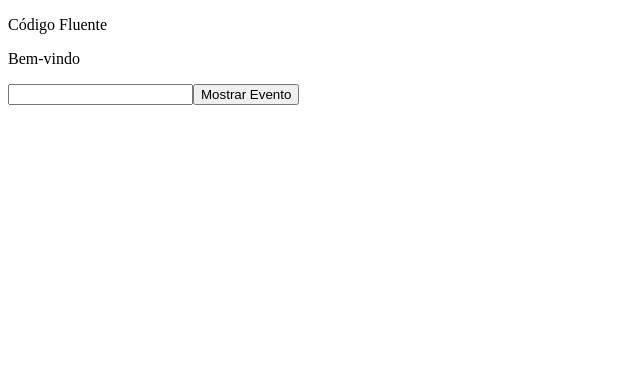
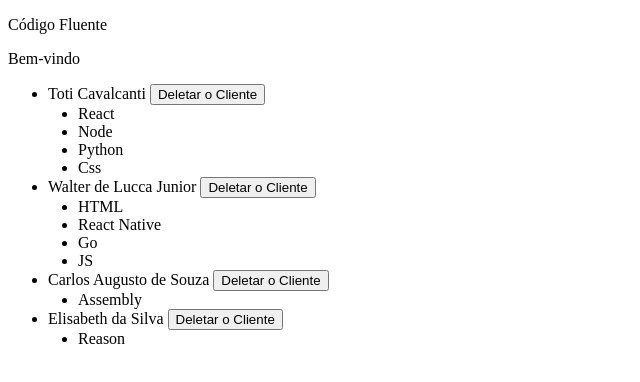
Before and after one commit to toticavalcanti/react-from-scratch-with-webpack, a React app: page / in a window 1280 px wide. Shown: the top 382 px of the page, without its empty margins (0-640 px from the left). Built offline with nearby package versions, Linux system fonts and the light colour scheme.

Commit message:
organization codes in files and folders

```diff
--- a/src/App.jsx
+++ /dev/null
@@ -1,29 +0,0 @@
-import React from 'react';
-
-const App = () => {
-
-  const name = "Código Fluente";
-
-  const handleChange = (e) => {
-    const { value } = e.target
-    console.log(value)
-  }
-
-  const showEvent = (e) => {
-    alert('Evento clicado!')
-    console.log(e)
-    name
-  }
-
-  const Button = <button onClick={showEvent}>Mostrar Evento</button>
-
-  return(
-      <div>
-        <p>Código Fluente</p>
-        <p>Bem-vindo</p>
-        <input onChange={handleChange} />
-        {Button}
-      </div>
-    )
-  }
-export default App;
--- /dev/null
+++ b/src/components/Button.jsx
@@ -0,0 +1,7 @@
+import React from 'react'
+
+const Button = ({ children, onClick }) => (
+  <button onClick={onClick}>{children}</button>
+)
+
+export default Button;
--- /dev/null
+++ b/src/containers/App.jsx
@@ -0,0 +1,41 @@
+import React from "react";
+import mock from '../mock';
+import Button from '../components/Button';
+
+const App = () => {
+
+  const handleClick = (id) => {
+    console.log('deletar cliente')
+    alert(`ID do cliente: ${id}`)
+  }
+
+  const renderCustomers = (customer) => {
+    return (
+      <div key={`customer-${customer.id}`}>
+        <li>{customer.name}  <Button onClick={() => handleClick(customer.id)}>Deletar o Cliente</Button></li>
+        {customer.skills.map(renderSkills)}
+      </div>
+    )
+  }
+
+  const renderSkills = (skill, index) => {
+    return (
+      <div style={{ paddingLeft: '30px' }} key={`skill-${index}`}>
+        <li>{skill}</li>
+      </div>
+    )
+  }
+
+  return (
+    <div>
+      <p>Código Fluente</p>
+      <p>Bem-vindo</p>
+      <div>
+        <ul>
+          {mock.map(renderCustomers)}
+        </ul>
+      </div>
+    </div>
+  );
+};
+export default App;
--- /dev/null
+++ b/src/mock.js
@@ -0,0 +1,25 @@
+
+const mock = [
+  {
+    id: 1,
+    name: 'Toti Cavalcanti',
+    skills: ['React', 'Node', 'Python', 'Css']
+  },
+  {
+    id: 2,
+    name: 'Walter de Lucca Junior',
+    skills: ['HTML', 'React Native', 'Go', 'JS']
+  },
+  {
+    id: 3,
+    name: 'Carlos Augusto de Souza',
+    skills: ['Assembly']
+  },
+  {
+    id: 4,
+    name: 'Elisabeth da Silva',
+    skills: ['Reason']
+  }
+]
+
+export default mock;
--- a/webpack.config.js
+++ b/webpack.config.js
@@ -22,7 +22,7 @@ module.exports = {
     ]
   },
   resolve: {
-    extensions: ['.js',]
+    extensions: ['.js', '.jsx']
   },
   plugins: [
     new HtmlWebPackPlugin({
```
Also changed, not shown: src/index.js (+4 -4 lines), .eslintrc.json, package.json (line endings or trailing spaces), src/components/List.jsx (added), 4 other files (tests, documents, lock files or other folders).
